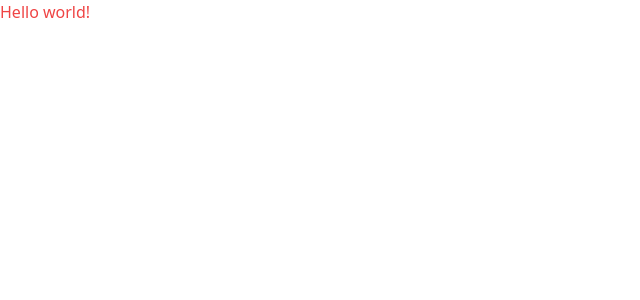
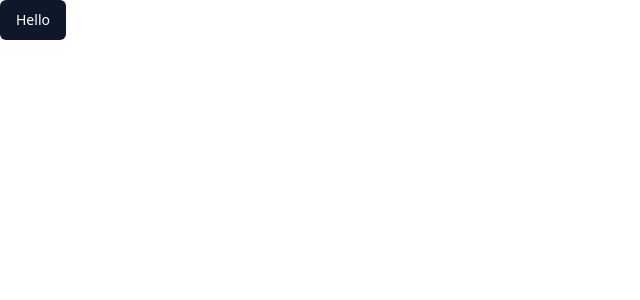
Before and after one commit to matic1010/chat-app, a Next.js app: page / in a window 1280 px wide. Shown: the top 300 px of the page, without its empty margins (0-640 px from the left). Built offline with nearby package versions, Linux system fonts and the light colour scheme.

Commit message:
added Button UI component

```diff
--- a/package.json
+++ b/package.json
@@ -13,12 +13,16 @@
     "@types/react": "18.2.6",
     "@types/react-dom": "18.2.4",
     "autoprefixer": "10.4.14",
+    "class-variance-authority": "^0.6.0",
+    "clsx": "^1.2.1",
     "eslint": "8.41.0",
     "eslint-config-next": "13.4.3",
+    "lucide-react": "^0.220.0",
     "next": "13.4.3",
     "postcss": "8.4.23",
     "react": "18.2.0",
     "react-dom": "18.2.0",
+    "tailwind-merge": "^1.12.0",
     "tailwindcss": "3.3.2",
     "typescript": "5.0.4"
   }
--- /dev/null
+++ b/src/app/components/ui/Button.tsx
@@ -0,0 +1,53 @@
+import { cn } from "@/lib/utils";
+import { VariantProps, cva } from "class-variance-authority";
+import { Loader2 } from "lucide-react";
+import { ButtonHTMLAttributes, FC } from "react";
+
+const buttonVariants = cva(
+  "active:scale-95 inline-flex items-center justify-center rounded-md text-sm font-medium transition-color focus:outline-none focus:ring-2 focus:ring-slate-400 focus:ring-offset-2 disabled:opacity-50 disabled:pointer-events-none",
+  {
+    variants: {
+      variant: {
+        default: "bg-slate-900 text-white hover:bg-slate-800",
+        ghost: "bg-transparent hover:text-slate-900 hover:bg-slate-200",
+      },
+      size: {
+        default: "h-10 py-2 px-4",
+        sm: "h-9 px-2",
+        lg: "h-11 px-8",
+      },
+    },
+    defaultVariants: {
+      variant: "default",
+      size: "default",
+    },
+  }
+);
+
+export interface ButtonProps
+  extends ButtonHTMLAttributes<HTMLButtonElement>,
+    VariantProps<typeof buttonVariants> {
+  isLoading?: boolean;
+}
+
+const Button: FC<ButtonProps> = ({
+  className,
+  children,
+  variant,
+  isLoading,
+  size,
+  ...props
+}) => {
+  return (
+    <button
+      className={cn(buttonVariants({ variant, size, className }))}
+      disabled={isLoading}
+      {...props}
+    >
+      {isLoading ? <Loader2 className="mr-2 h-4 w-4 animate-spin" /> : null}
+      {children}
+    </button>
+  );
+};
+
+export default Button;
--- a/src/app/page.tsx
+++ b/src/app/page.tsx
@@ -1,5 +1,9 @@
-import Image from "next/image";
+import Button from "./components/ui/Button";
 
 export default function Home() {
-  return <div className="text-red-500">Hello world!</div>;
+  return (
+    <div className="text-red-500">
+      <Button>Hello</Button>
+    </div>
+  );
 }
--- /dev/null
+++ b/src/lib/utils.ts
@@ -0,0 +1,6 @@
+import clsx, { ClassValue } from "clsx";
+import { twMerge } from "tailwind-merge";
+
+export function cn(...inputs: ClassValue[]) {
+  return twMerge(clsx(inputs));
+}
```
Also changed, not shown: 1 other file (tests, documents, lock files or other folders).
